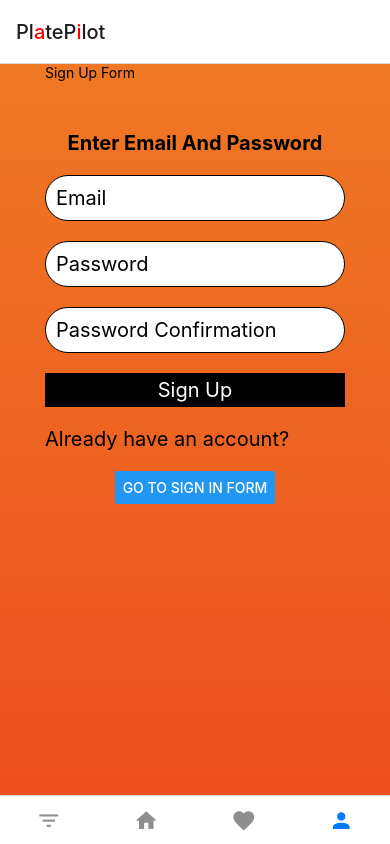
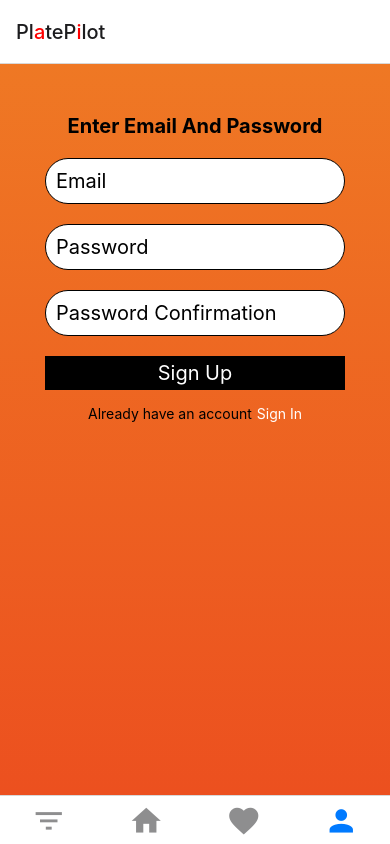
Before and after one commit to lucas-richards/pilot-plate-native, a React Native app: screen /ProfileTab in a window 390 px wide. Built offline with nearby package versions, Linux system fonts and the light colour scheme.

Commit message:
styling forms

```diff
--- a/App.js
+++ b/App.js
@@ -37,7 +37,7 @@ export default function App() {
           options={{
             tabBarLabel: "",
             title: <Header />,
-            tabBarIcon:({color, size}) =>(<MaterialCommunityIcons name='filter-variant' color={color} size={size} />)
+            tabBarIcon:({color, size}) =>(<MaterialCommunityIcons name='filter-variant' color={color} size={35} />)
           }}/>
         <Tab.Screen
           name="Home"
@@ -45,7 +45,7 @@ export default function App() {
           options={{
             tabBarLabel: "",
             title: <Header />,
-            tabBarIcon:({color, size}) =>(<MaterialCommunityIcons name='home' color={color} size={size} />)
+            tabBarIcon:({color, size}) =>(<MaterialCommunityIcons name='home' color={color} size={35} />)
           }}/>
         <Tab.Screen
           name="Favorites"
@@ -53,14 +53,16 @@ export default function App() {
           options={{
             tabBarLabel: "",
             title: <Header />,
-            tabBarIcon:({color, size}) =>(<MaterialCommunityIcons name='heart' color={color} size={size} />)
+            tabBarIcon:({color, size}) =>(<MaterialCommunityIcons name='heart' color={color} size={35} />)
           }}/>
-          <Tab.Screen name="ProfileTab" component={ProfileNavigator}
-          options={{
-            tabBarLabel: "",
-            title: <Header />,
-            tabBarIcon:({color, size}) =>(<MaterialCommunityIcons name='account' color={color} size={size} />)
-          }}/>
+          <Tab.Screen
+            name="ProfileTab"
+            component={ProfileNavigator}
+            options={{
+              tabBarLabel: "",
+              title: <Header />,
+              tabBarIcon:({color, size}) =>(<MaterialCommunityIcons name='account' color={color} size={35} />)
+            }}/>
         {/* <Tab.Screen
           name="Profile"
           component={Profile}
--- a/components/SignInForm.tsx
+++ b/components/SignInForm.tsx
@@ -53,7 +53,6 @@ export default function SignInForm() {
         </Text>
       </TouchableOpacity>
       {error ? <Text style={styles.error}>{error}</Text> : null}
-      <Text style={styles.text}>Don't have an account?</Text>
 
     </View>
   );
--- a/components/SignUpForm.tsx
+++ b/components/SignUpForm.tsx
@@ -59,7 +59,7 @@ export default function SignInForm() {
         </Text>
       </TouchableOpacity>
       {error ? <Text style={styles.error}>{error}</Text> : null}
-      <Text style={styles.text}>Already have an account?</Text>
+
       {/* <Button
         // style={styles.button}
         // onPress={() => navigation.navigate('SignUp')}
--- a/pages/Profile.tsx
+++ b/pages/Profile.tsx
@@ -1,5 +1,5 @@
 import React, { useState } from 'react';
-import { StyleSheet, View, Text, Button } from 'react-native';
+import { StyleSheet, View, Text, TouchableOpacity } from 'react-native';
 import { LinearGradient } from 'expo-linear-gradient';
 import SignInForm from '../components/SignInForm';
 import SignUpForm from "../components/SignUpForm";
@@ -28,20 +28,31 @@ const Profile = ({ navigation }) => {
                     <View style={styles.container}>
 
                         {signOptionToggle ? (
-                            <View>
-                            <Text>Sign In Form</Text>
+
                             <SignInForm />
-                            </View>
+
                         ) : (
-                            <View>
-                            <Text>Sign Up Form</Text>
+
                             <SignUpForm />
-                            </View>
+
                         )}
-                    <Button
-                    title={signOptionToggle ? 'Go to Sign Up Form' : 'Go to Sign In Form'}
-                    onPress={() => setSignOptionToggle(!signOptionToggle)}
-                />
+                        <View style={styles.container2}>
+                          <Text>
+                            {signOptionToggle ?
+                            'Not a member yet?':'Already have an account'}
+                          </Text>
+                          <TouchableOpacity
+                            onPress={() => setSignOptionToggle(!signOptionToggle)}
+                          >
+                            <Text
+                              style={{color: 'white', paddingLeft: 5}}
+                            >
+                              {signOptionToggle ? 'Register' : 'Sign In'}
+                            </Text>
+                          </TouchableOpacity>
+
+                        </View>
+
                     </View>
 
                 )}
@@ -72,6 +83,13 @@ const Profile = ({ navigation }) => {
       justifyContent: 'center',
       alignItems: 'center',
     },
+    container2: {
+      display: 'flex',
+      flexDirection: 'row',
+      justifyContent: 'center',
+      alignItems: 'center',
+      marginTop: 15,
+    },
 
   });
 
```
